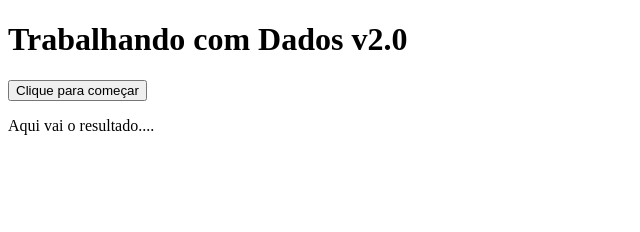
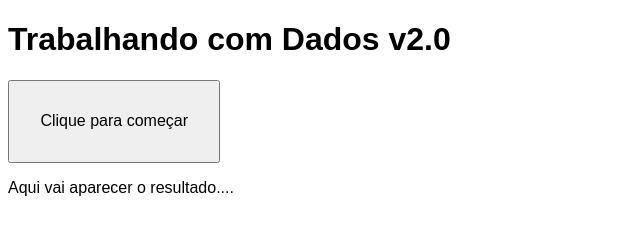
Before and after one commit to kdugaspar/04-Interagindo-com-partes-do-HTML-DOM, a plain HTML site: page index.html in a window 1280 px wide. Shown: the whole page, without its empty margins (0-640 px from the left). Drawn offline with Linux system fonts and the light colour scheme.

Commit message:
Atualização

```diff
--- a/index.html
+++ b/index.html
@@ -9,7 +9,7 @@
 <body>
     <h1>Trabalhando com Dados v2.0</h1>
     <input type="button" value="Clique para começar">
-    <p>Aqui vai o resultado....</p>
+    <p>Aqui vai aparecer o resultado....</p>
 
     <script src="script.js"></script>
 </body>
--- a/style.css
+++ b/style.css
@@ -1,10 +1,12 @@
+body {
+    font-family: Arial, Helvetica, sans-serif;
+}
 
-h1{
+h1 {}
 
+input {
+    font-size: 1rem;
+    padding: 1.9rem;
 }
-input{
 
-}
-p{
-
-}
+p {}
```
